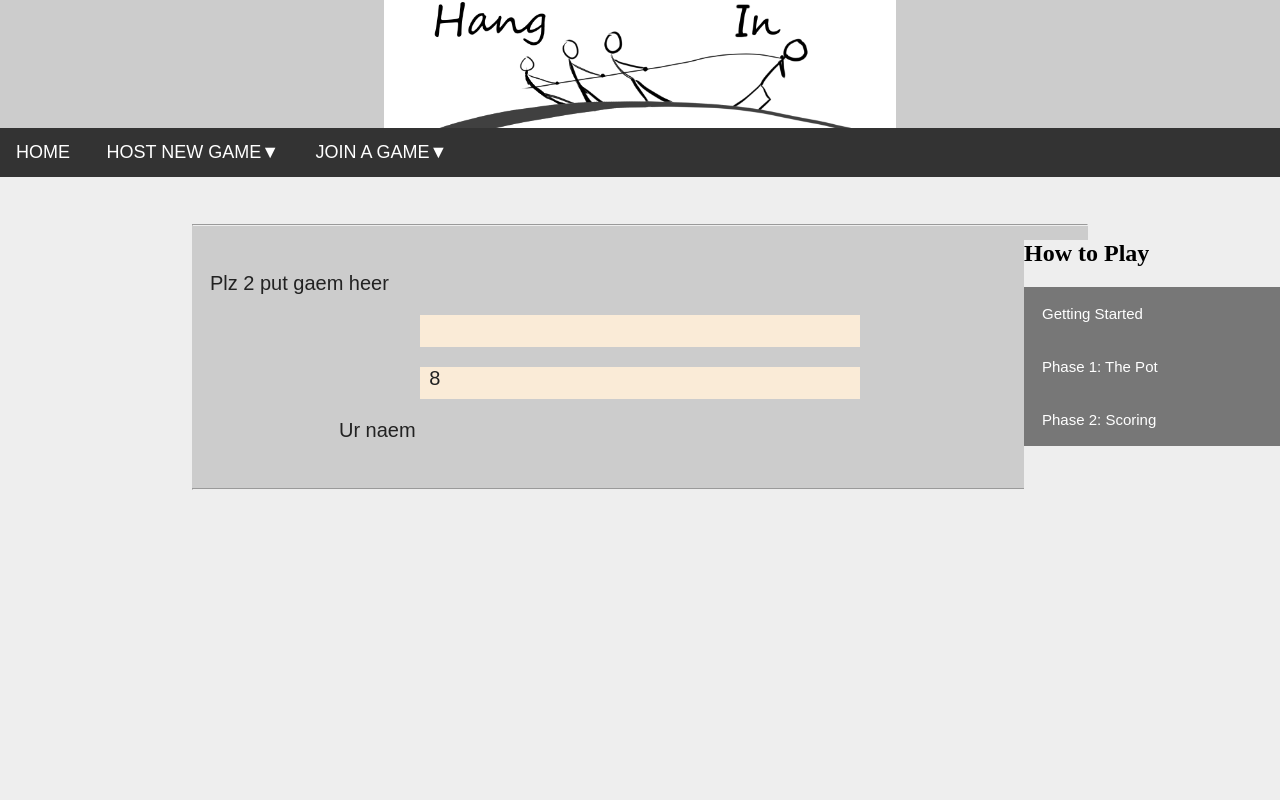
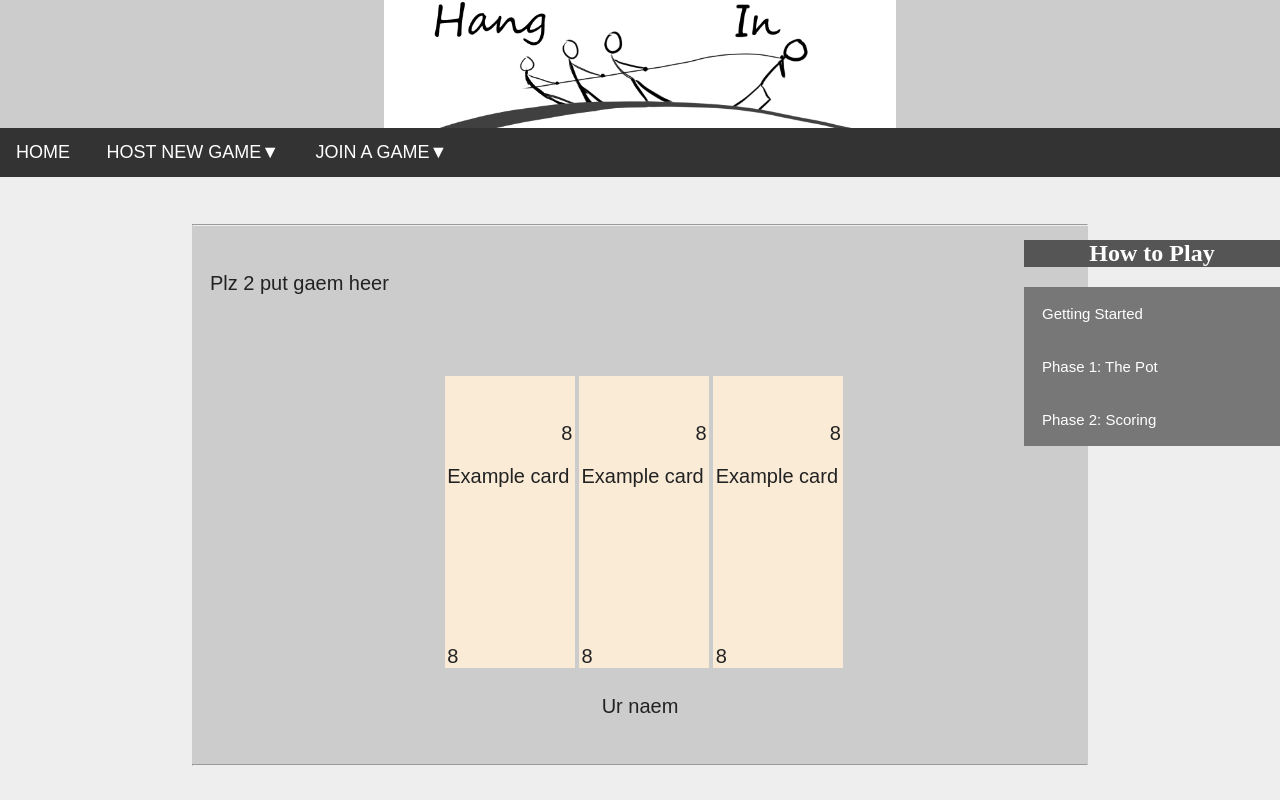
Before and after one commit to LanceMuch7/HangInWebGame, a website: page html/index.html in a window 1280 px wide. Drawn offline with nearby package versions, Linux system fonts and the light colour scheme.

Commit message:
Worked on cards, more CSS improvements

```diff
--- a/html/Page Stubs/card.html
+++ b/html/Page Stubs/card.html
@@ -7,9 +7,9 @@
 </head>
 
 <body>
-	<p class="cdNum1">8</p>
-	<p style="min-height: 6em;min-width: 4em;height: 6em;width: 4em;"></p>
-	<p class="cdNum2">8</p>
+	<p class="cdNum1" style="text-align: right;">8</p>
+	<p style="height: 8em; float: center">Example card</p>
+	<p class="cdNum2" style="display: block;bottom: 0;">8</p>
 </body>
 
 
--- a/html/Page Stubs/header.html
+++ b/html/Page Stubs/header.html
@@ -21,14 +21,14 @@
 		<div class="dropdown">
 			<button class="dropbtn">HOST NEW GAME▼</button>
 			<div class="dropdown-content">
-				<a href="../index.html" >Max Players:</a>
+				<button class="dropbtn">Max Players:</button>
 			</div>
 		</div>
 
 		<div class="dropdown">
 			<button class="dropbtn">JOIN A GAME▼</button>
 			<div class="dropdown-content">
-				<a href="../index.html">Table ID:</a>
+				<button class="dropbtn">Table ID:</button>
 			</div>
 		</div>
 	</div>
--- a/html/Page Stubs/rules.html
+++ b/html/Page Stubs/rules.html
@@ -20,19 +20,20 @@
 }
 
 .content {
+  background-color: white;
   padding: 0 18px;
   max-height: 0;
   overflow: hidden;
   transition: max-height 0.2s ease-out;
 }
 p {
-	font-size: 12px;
+  font-size: 12px;
 }
 	</style>
 </head>
 
-<body>
-	<h2>How to Play</h2>
+<body style="background-color: transparent;">
+	<h2 style="text-align: center;background-color: #555;color: white;">How to Play</h2>
 
 	<!-- Section -->
 	<button type="button" class="collapsible">
--- a/html/index.html
+++ b/html/index.html
@@ -31,15 +31,18 @@
 	<p>
 		Plz 2 put gaem heer
 	</p>
+	<br /><br /><br />
 
 	<div class="player" align="center">
-		<div class="Card" ></div>
-		<div class="Card">
-			<p>8</p>
-			<p></p>
-		</div>
+		<table>
+			<tr>
+				<td><div class="Card" w3-include-html="Page Stubs/card.html"></div></td>
+				<td><div class="Card" w3-include-html="Page Stubs/card.html"></div></td>
+				<td><div class="Card" w3-include-html="Page Stubs/card.html"></div></td>
+			</tr>
+		</table>
 		<!--div id="Card" w3-include-html="Page Stubs/card.html"></div!-->
-		<p float="center">
+		<p style="text-align: center;">
 			Ur naem
 		</p>
 	</div>
@@ -50,7 +53,7 @@
 	<hr />
 	</div>
 
-	<iframe src="Page Stubs/rules.html" class="SideBar"></iframe>
+	<iframe src="Page Stubs/rules.html" class="SideBar" style="background-color: transparent;"></iframe>
 
 	<!-- Call the import function !-->
 	<script>
--- a/html/styles.css
+++ b/html/styles.css
@@ -232,7 +232,7 @@ p.thought {
 .SideBar {
   width: 20%;
   height: 60%;
-  background-color: #ccc;
+  background-color: rgba(0,0,0,1);
   border-width: 0;
   float: center;
   margin: 0px;
@@ -243,11 +243,11 @@ p.thought {
 
 .Card {
   background-color: antiquewhite;
-  min-height: 2em;
-  min-width: 1em;
+  position: relative;
+  width: 100%;
+  padding-top: 20%;
   display: block;
-  margin-left: auto;
-  margin-right: auto;
+  margin: 4px;
 }
 
 .Card-hrt {
```
